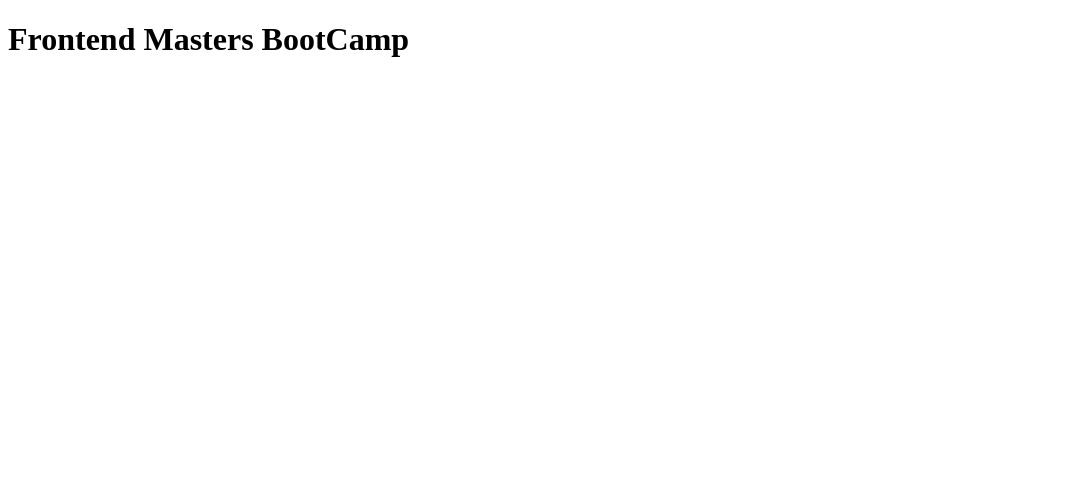
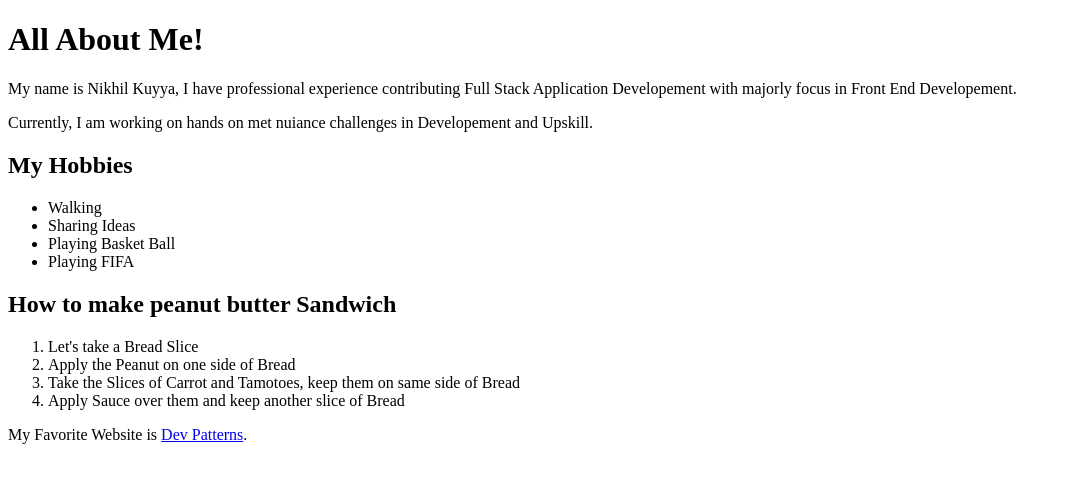
Before and after one commit to nikhilkuyya/nikhilkuyya.web-basics-workspace.github.io, a website: page apps/frontend-masters-bootcamp/src/html/index.html in a window 1280 px wide. Shown: the whole page, without its empty margins (0-1071 px from the left). Drawn offline with Linux system fonts and the light colour scheme.

Commit message:
feat: add more markup practise

```diff
--- a/apps/frontend-masters-bootcamp/src/html/index.html
+++ b/apps/frontend-masters-bootcamp/src/html/index.html
@@ -1,14 +1,51 @@
 <!DOCTYPE html> <!-- As we have single version of html from HTML5 release-->
+
 <html lang="en"> <!--Configures the Language of Document-->
 <head>
     <meta charset="UTF-8"> <!--saving the file in format-->
     <meta http-equiv="X-UA-Compatible" content="IE=edge"> <!--what renderening engine to use for Internet exporler-->
+    <!-- set the width of the viewport equal to device-width -->
     <meta name="viewport" content="width=device-width, initial-scale=1.0">
-    <title>Frontend Masters BootCamp</title>
+    <title>Front End Master Bootcamp</title>
+    <!-- <link href="/libs/css/reset.css"" rel="stylesheet"> -->
 </head>
 <body>
-    <h1>Frontend Masters BootCamp</h1>
     <main>
+        <h1>All About Me!</h1>
+        <p>My name is Nikhil Kuyya, I have professional experience contributing Full Stack Application Developement with majorly focus in Front End Developement.</p>
+        <p>Currently, I am working on hands on met nuiance challenges in Developement and Upskill.</p>
+
+        <h2>My Hobbies</h2>
+        <ul>
+            <li>Walking</li>
+            <li>Sharing Ideas</li>
+            <li>Playing Basket Ball</li>
+            <li>Playing FIFA</li>
+        </ul>
+
+        <h2>How to make peanut butter Sandwich</h2>
+        <ol>
+            <li>Let's take a Bread Slice</li>
+            <li>Apply the Peanut on one side of Bread</li>
+            <li>Take the Slices of Carrot and Tamotoes, keep them on same side of Bread</li>
+            <li>Apply Sauce over them and keep another slice of Bread</li>
+        </ol>
+        <p>My Favorite Website is <a href="https://patterns.dev/">Dev Patterns</a>.</p>
     </main>
+    <style>
+        @media screen and (max-width: 800px) {
+            html {
+                background-color: blue;
+            }
+
+        }
+
+        @media screen and (max-width : 400px) {
+            html {
+                background-color: red;
+            }
+        }
+
+    </style>
 </body>
 </html>
```
